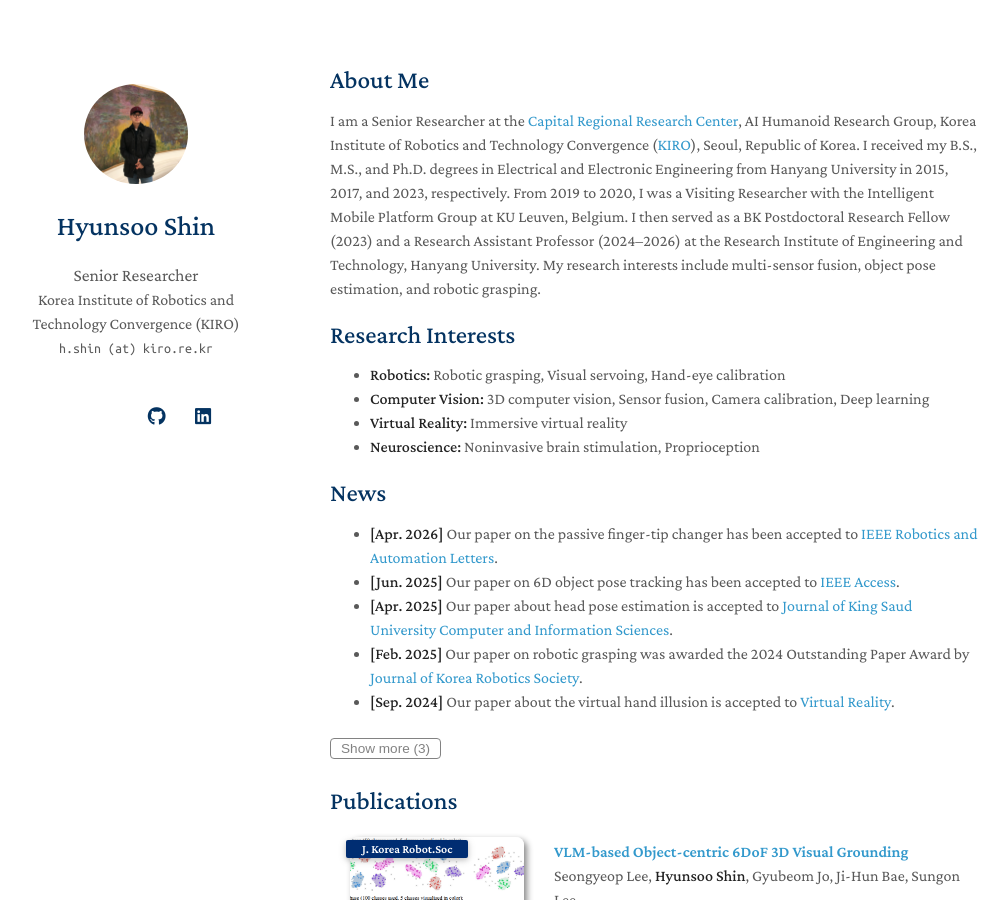
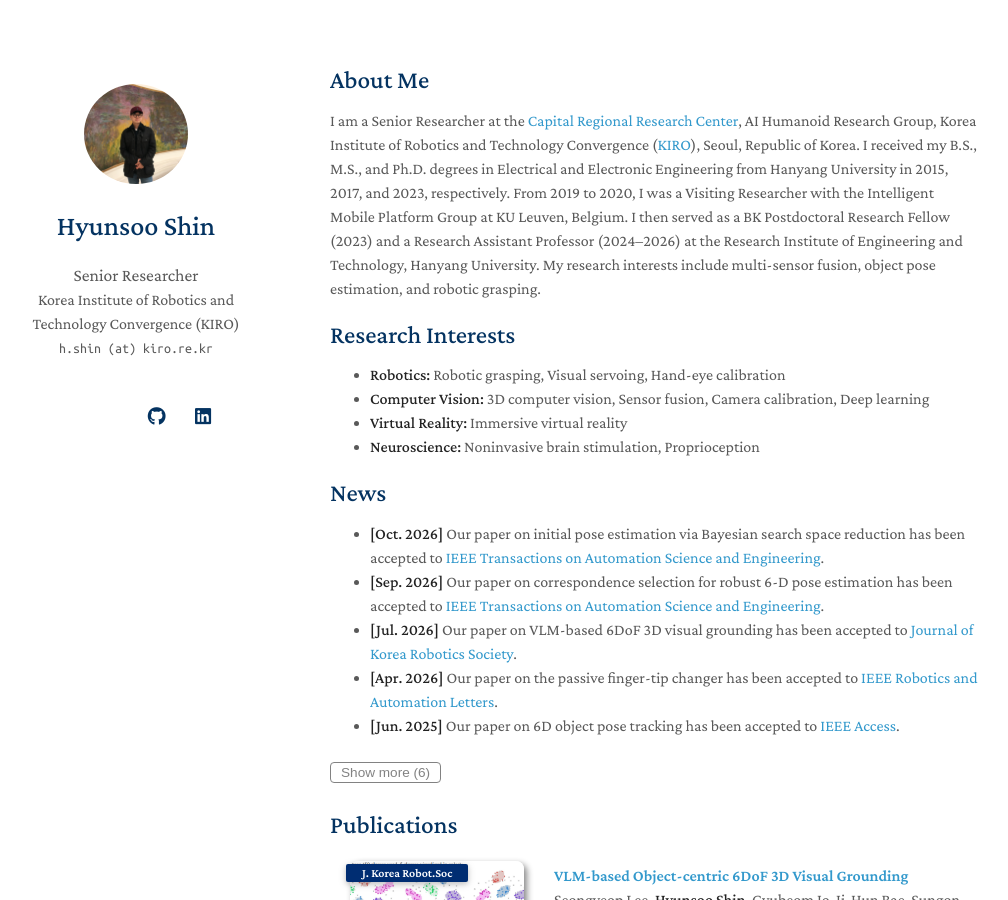
Before and after one commit to hyuns2316/hyuns2316.github.io, a Jekyll site: the page built from index.md, in a window 1280 px wide and 900 px high. Shown: the whole window, without its empty margins (140-1148 px from the left). Built offline with Jekyll 4.4.1, drawn with Linux system fonts in a browser that asks for light colours; a style sheet for code colours, icons or effects is not loaded; our own code applies the rules of GitHub Pages for plain Markdown files.

Commit message:
Add news for three 2026 papers
Co-Authored-By: Claude Opus 5.5 <noreply@anthropic.com>
Claude-Session: https://claude.ai/code/session_019bbF7jPReiJBnL74jMtxTz

```diff
--- a/index.md
+++ b/index.md
@@ -17,6 +17,9 @@ I am a Senior Researcher at the [Capital Regional Research Center](https://www.k
 
 <div class="news-list" markdown="1">
 
+- **[Oct. 2026]** Our paper on initial pose estimation via Bayesian search space reduction has been accepted to [IEEE Transactions on Automation Science and Engineering](https://doi.org/10.1109/TASE.2026.3744364).
+- **[Sep. 2026]** Our paper on correspondence selection for robust 6-D pose estimation has been accepted to [IEEE Transactions on Automation Science and Engineering](https://doi.org/10.1109/TASE.2026.3707929).
+- **[Jul. 2026]** Our paper on VLM-based 6DoF 3D visual grounding has been accepted to [Journal of Korea Robotics Society](https://doi.org/10.7746/jkros.2026.21.3.333).
 - **[Apr. 2026]** Our paper on the passive finger-tip changer has been accepted to [IEEE Robotics and Automation Letters](https://ieeexplore.ieee.org/document/11478076).
 - **[Jun. 2025]** Our paper on 6D object pose tracking has been accepted to [IEEE Access](https://ieeexplore.ieee.org/abstract/document/11036096).
 - **[Apr. 2025]** Our paper about head pose estimation is accepted to [Journal of King Saud University Computer and Information Sciences](https://link.springer.com/journal/44443).
```
